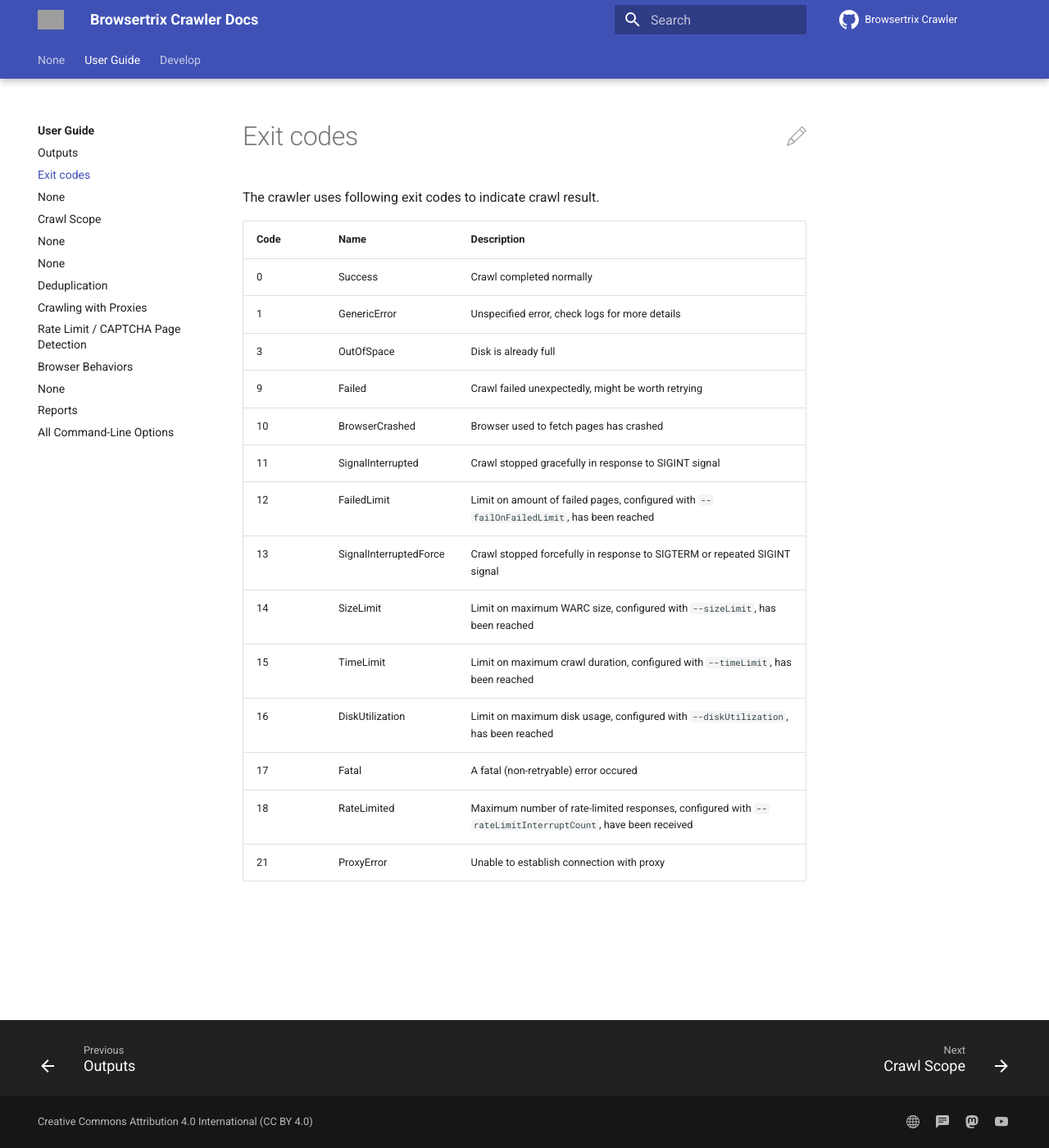
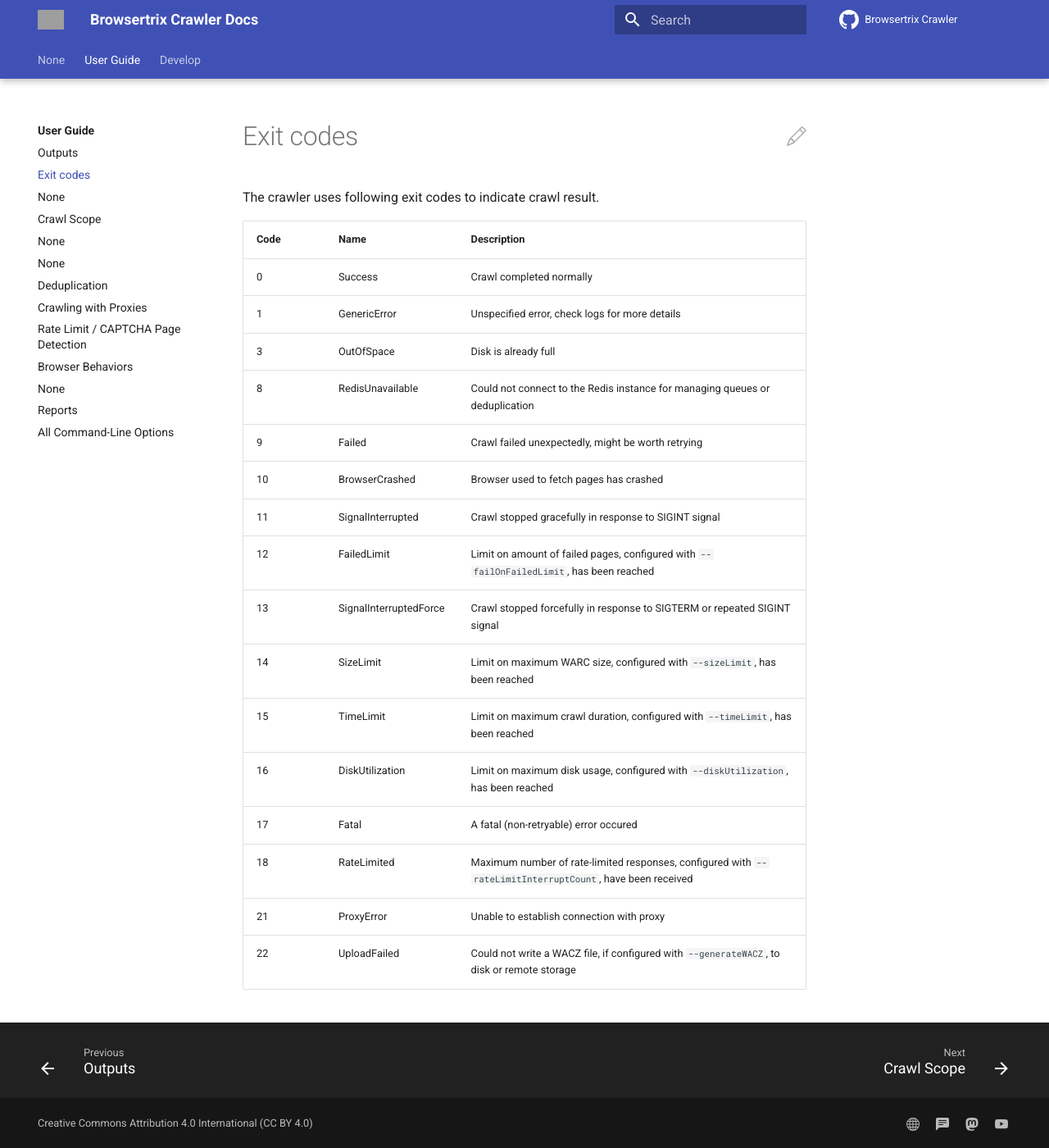
Before and after one commit to webrecorder/browsertrix-crawler, an MkDocs documentation site: the page built from docs/docs/user-guide/exit-codes.md, in a window 1280 px wide and 1400 px high. Shown: the whole window at 82% size. Built offline with MkDocs 1.6.1 and Material for MkDocs 9.7.7, drawn with Linux system fonts in a browser that asks for light colours; comment, search, counter and statistics services are not loaded; grey boxes are pictures that could not be loaded.

Commit message:
Document exit codes for Redis and WACZ uploading
While working on #1132, I noticed these exit codes were not documented. This is my best understanding of how they are meant to function based on the code.

```diff
--- a/docs/docs/user-guide/exit-codes.md
+++ b/docs/docs/user-guide/exit-codes.md
@@ -7,6 +7,7 @@
 | 0 | Success | Crawl completed normally |
 | 1 | GenericError | Unspecified error, check logs for more details |
 | 3 | OutOfSpace | Disk is already full |
+| 8 | RedisUnavailable | Could not connect to the Redis instance for managing queues or deduplication |
 | 9 | Failed | Crawl failed unexpectedly, might be worth retrying |
 | 10 | BrowserCrashed | Browser used to fetch pages has crashed |
 | 11 | SignalInterrupted | Crawl stopped gracefully in response to SIGINT signal |
@@ -18,3 +19,4 @@
 | 17 | Fatal | A fatal (non-retryable) error occured |
 | 18 | RateLimited | Maximum number of rate-limited responses, configured with `--rateLimitInterruptCount`, have been received |
 | 21 | ProxyError | Unable to establish connection with proxy |
+| 22 | UploadFailed | Could not write a WACZ file, if configured with `--generateWACZ`, to disk or remote storage |
```
